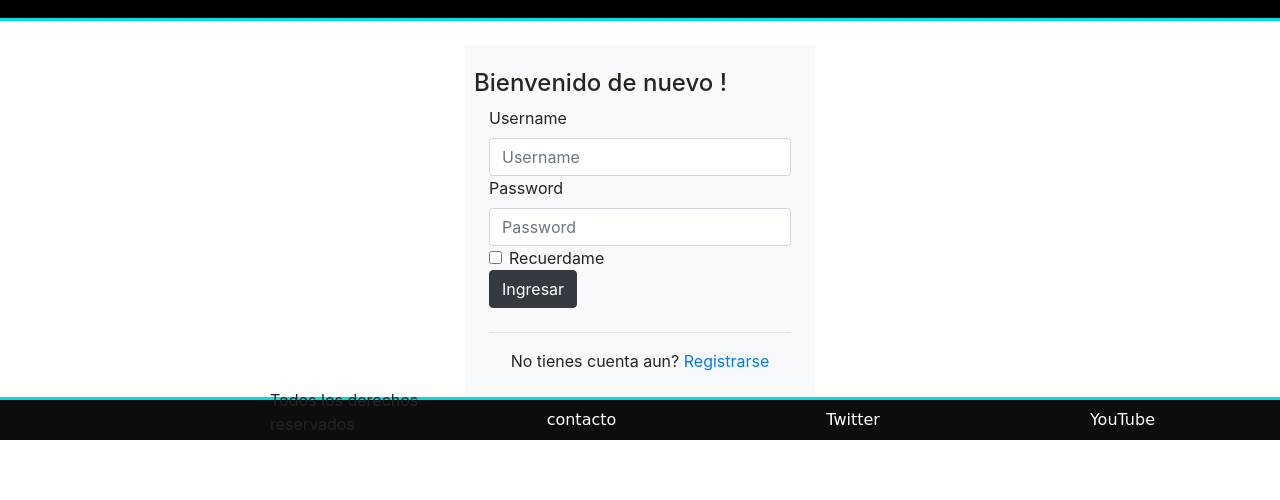
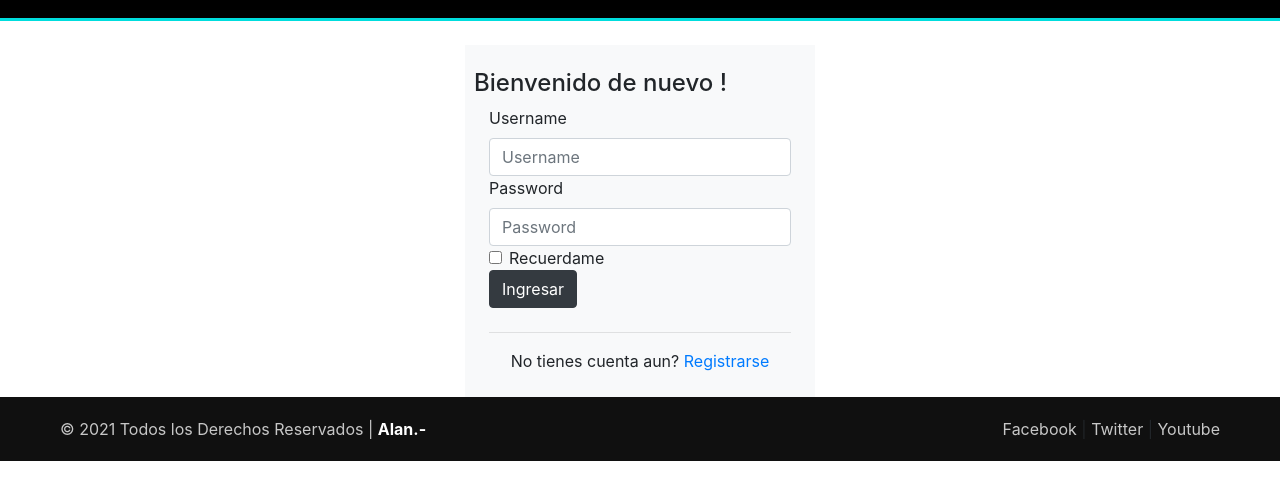
Before and after one commit to AlanJimenez353/Web-Design.github.io, a website: page views/login.html in a window 1280 px wide. Shown: the part 78-578 px from the top of the page. Drawn offline with nearby package versions, Linux system fonts and the light colour scheme.

Commit message:
version 5.0

```diff
--- a/css/style.css
+++ b/css/style.css
@@ -288,16 +288,6 @@ h1{
 /*------------------------------------------Footer-----------------------------------------*/
 /*-----------------------------------------------------------------------------------------*/
 /*-----------------------------------------------------------------------------------------*/
-.footerConteiner {
-    background-color: rgb(14, 13, 13);
-    padding: 20px;
-    display: flex;
-    align-items: center;
-    align-content: center;
-    padding-left: 270px;
-    height: 20px;
-    border-top: 3px solid rgb(0, 221, 221);
-  }
 
   .row-1{
     padding-left: 160px;
@@ -309,18 +299,34 @@ h1{
   .divisor{
     padding-left: 425px;
   }
-  .navegacionf {
+
+  .container-footer{
+    width: 100%;
+    background: #101010;
+}
+
+.footer{
+    max-width: 1200px;
+    margin: auto;
     display: flex;
-    align-items: center;
-    align-content: center;
-  }
-  .footerConteiner a {
-    padding: 5px;
-    margin: 100px;
+    justify-content: space-between;
+    padding: 20px;
+}
+
+.copyright{
+    color: #C7C7C7;
+}
+
+.copyright a{
     text-decoration: none;
-    font-family: "Irish Grover", cursive;
     color: white;
-  }
+    font-weight: bold;
+}
+
+.information a{
+    text-decoration: none;
+    color: #C7C7C7;
+}
 
 
 /*------------------------------------Media queries----------------------------------------*/
@@ -473,6 +479,7 @@ h2{
 
   #item-Aside-Izquierdo img,
   #item-Aside-Derecho img {
+    padding-top: 10px;
     height: 300px;
     width: 120px;
     max-height: 100%;
--- a/views/login.html
+++ b/views/login.html
@@ -76,14 +76,21 @@
     </div>
 
     </main>
-    <footer class="footerConteiner">
-      <div class="derech">
-      <p>Todos los derechos reservados</p>
-    </div>
-      <a href="views/contacto.html">contacto</a>
-      <a href="https://twitter.com/iniciarsesion?lang=en">Twitter</a>
-      <a href="https://www.youtube.com/watch?v=QH2-TGUlwu4">YouTube</a>
-    </footer>
+
+    <div class="container-footer">
+      <div class="footer">
+           <div class="copyright">
+               © 2021 Todos los Derechos Reservados | <a href="">Alan.-</a>
+           </div>
+
+           <div class="information">
+               <a href="www.facebook.com">Facebook</a> | <a href="https://twitter.com/iniciarsesion?lang=en">Twitter</a> | <a href="https://www.youtube.com/watch?v=QH2-TGUlwu4">Youtube</a>
+           </div>
+       </div>
+
+   </div>
+
+</footer>
 
     <!-- Bootstrap JS -->
     <script src="https://www.markuptag.com/bootstrap/5/js/bootstrap.bundle.min.js"></script>
```
Also changed, not shown: index.html (+11 -5 lines), views/contacto.html (+14 -4 lines), views/promociones.html (+14 -8 lines), views/proximosEventos.html (+11 -5 lines), views/registro.html (+12 -5 lines).
